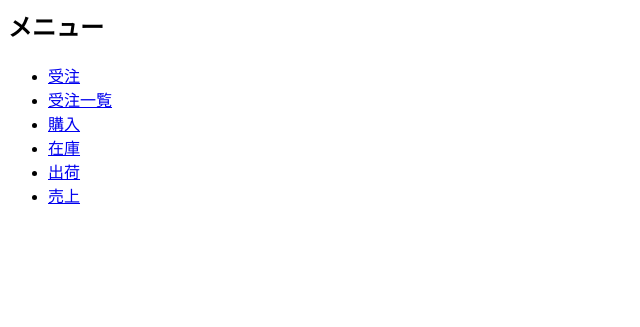
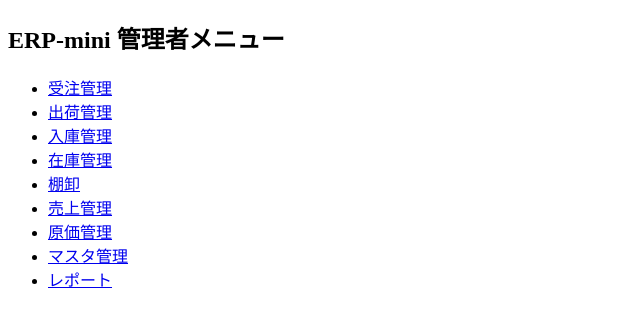
Before and after one commit to erp-mini-web/erp-mini, a Flask app: page / in a window 1280 px wide. Shown: the top 327 px of the page, without its empty margins (0-640 px from the left). Run offline with Flask 3, Linux system fonts and the light colour scheme.

Commit message:
Update menu.html

```diff
--- a/templates/menu.html
+++ b/templates/menu.html
@@ -1,9 +1,23 @@
-<h2>メニュー</h2>
-<ul>
-  <li><a href="/order">受注</a></li>
-  <li><a href="/order_list">受注一覧</a></li>
-  <li><a href="/purchase">購入</a></li>
-  <li><a href="/stock">在庫</a></li>
-  <li><a href="/shipment">出荷</a></li>
-  <li><a href="/sales">売上</a></li>
-</ul>
+<!DOCTYPE html>
+<html>
+<head>
+    <meta charset="UTF-8">
+    <title>ERP-mini メニュー</title>
+</head>
+<body>
+    <h2>ERP-mini 管理者メニュー</h2>
+
+    <ul>
+        <li><a href="/orders">受注管理</a></li>
+        <li><a href="/shipments">出荷管理</a></li>
+        <li><a href="/receipts">入庫管理</a></li>
+        <li><a href="/stocks">在庫管理</a></li>
+        <li><a href="/inventory">棚卸</a></li>
+        <li><a href="/sales">売上管理</a></li>
+        <li><a href="/costs">原価管理</a></li>
+        <li><a href="/masters">マスタ管理</a></li>
+        <li><a href="/reports">レポート</a></li>
+    </ul>
+
+</body>
+</html>
```
